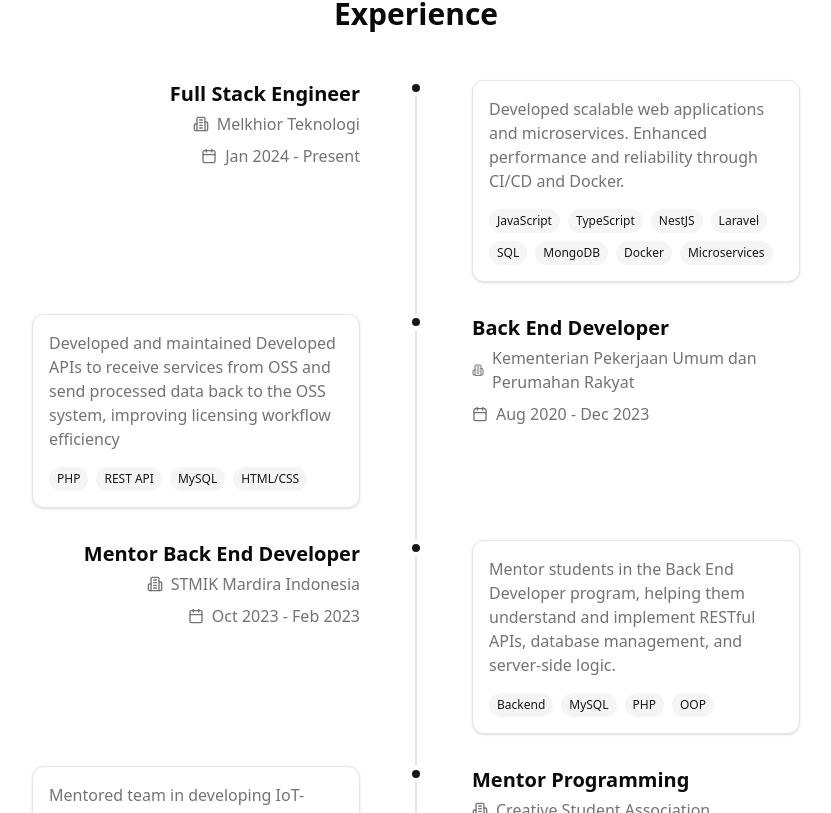
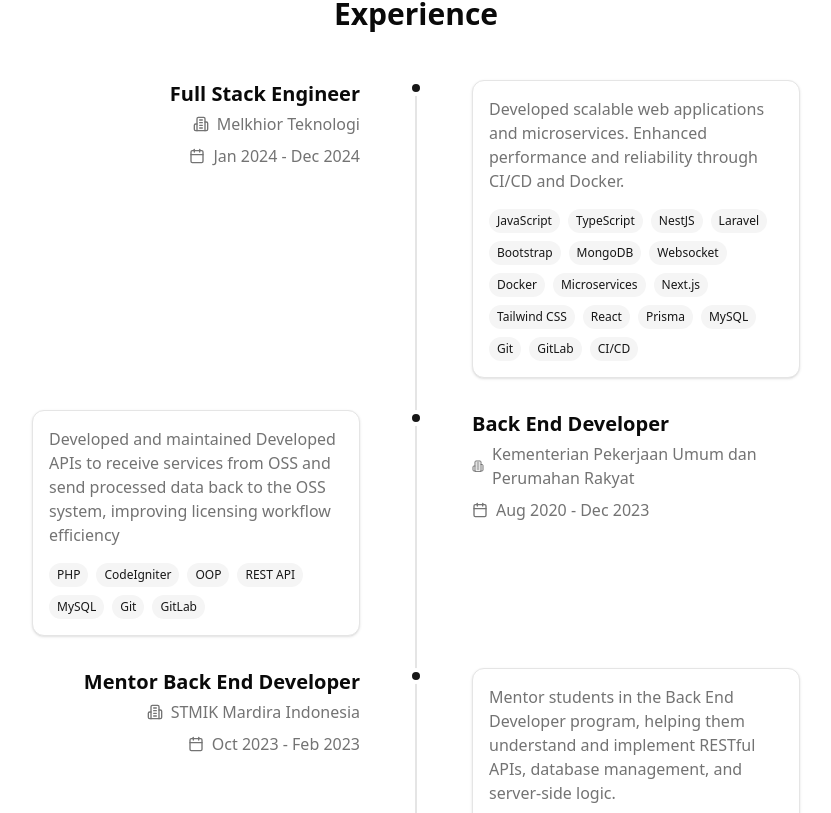
Before and after one commit to xietsunzao/portfolio, a Next.js app: page /about in a window 1280 px wide. Shown: the part 907-1720 px from the top of the page, without its empty margins (224-1055 px from the left). Built offline with nearby package versions, Linux system fonts and the light colour scheme.

Commit message:
Update work experience details in About component: modify employment periods, enhance technology stacks, and correct mentor role dates for improved accuracy and completeness.

```diff
--- a/src/components/About.tsx
+++ b/src/components/About.tsx
@@ -89,30 +89,30 @@
   {
     title: "Full Stack Engineer",
     company: "Melkhior Teknologi",
-    period: "Jan 2024 - Present",
+    period: "Jan 2024 - Dec 2024",
     description: "Developed scalable web applications and microservices. Enhanced performance and reliability through CI/CD and Docker.",
-    technologies: ["JavaScript", "TypeScript", "NestJS", "Laravel", "SQL", "MongoDB", "Docker","Microservices"],
+    technologies: ["JavaScript", "TypeScript", "NestJS", "Laravel", "Bootstrap", "MongoDB", "Websocket", "Docker", "Microservices", "Next.js", "Tailwind CSS", "React", "Prisma", "MySQL", "Git", "GitLab", "CI/CD"],
   },
   {
     title: "Back End Developer",
     company: "Kementerian Pekerjaan Umum dan Perumahan Rakyat",
     period: "Aug 2020 - Dec 2023",
     description: "Developed and maintained Developed APIs to receive services from OSS and send processed data back to the OSS system, improving licensing workflow efficiency",
-    technologies: ["PHP", "REST API", "MySQL", "HTML/CSS"],
+    technologies: ["PHP", "CodeIgniter", "OOP", "REST API", "MySQL", "Git", "GitLab"],
   },
   {
     title: "Mentor Back End Developer",
     company: "STMIK Mardira Indonesia",
     period: "Oct 2023 - Feb 2023",
     description: "Mentor students in the Back End Developer program, helping them understand and implement RESTful APIs, database management, and server-side logic.",
-    technologies: ["Backend", "MySQL", "PHP", "OOP"],
+    technologies: ["Backend", "MySQL", "PHP", "OOP", "REST API", "Git", "GitHub", "Slack"],
   },
   {
     title: "Mentor Programming",
     company: "Creative Student Association",
     period: "Sep 2019 - Dec 2020",
     description: "Mentored team in developing IoT-based Smart Presence System, created project-based learning modules for students",
-    technologies: ["HTML/CSS", "JavaScript", "PHP", "MySQL","Laravel"],
+    technologies: ["HTML/CSS", "JavaScript", "NodeJS", "PHP", "MySQL", "Laravel", "Git", "GitHub"],
   },
 ]
 
```
